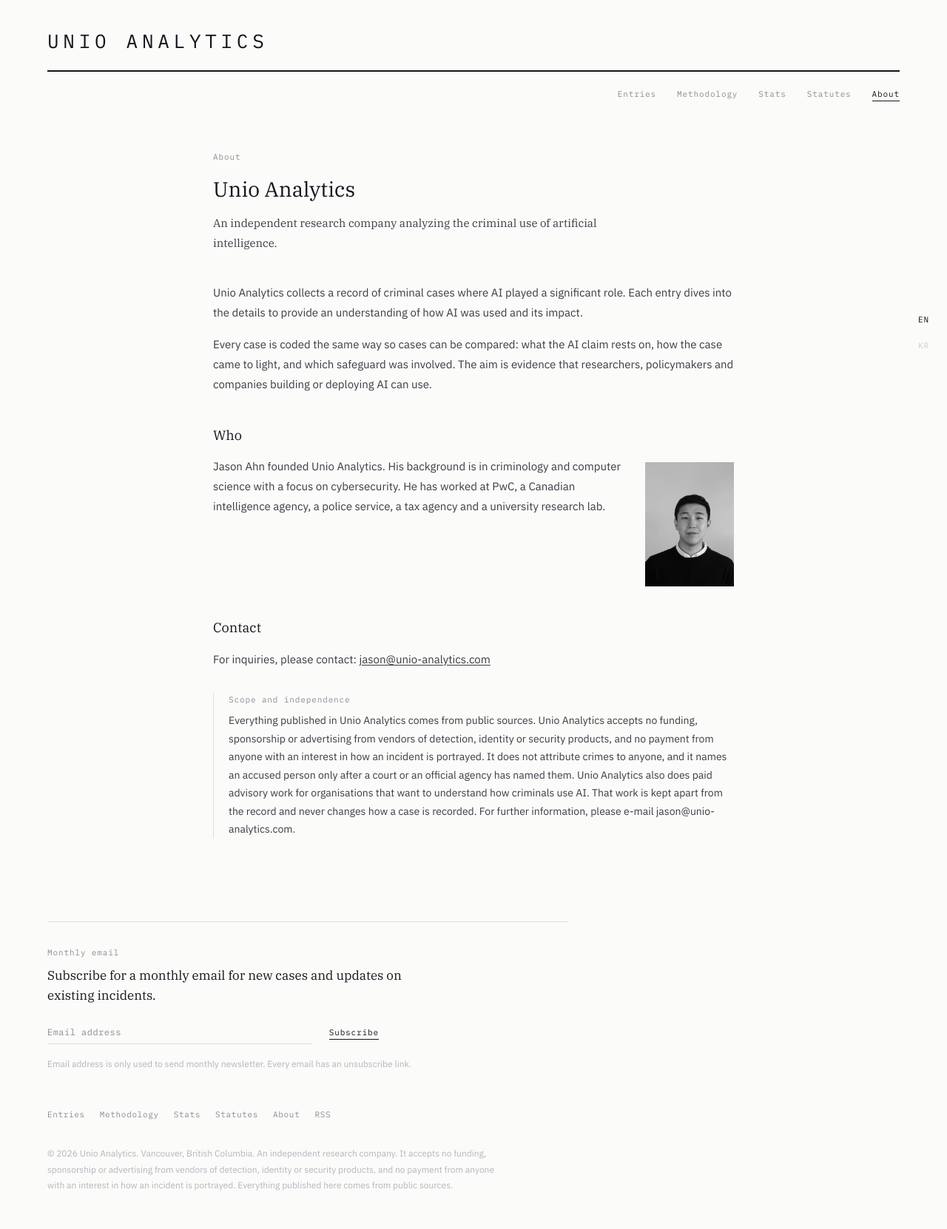
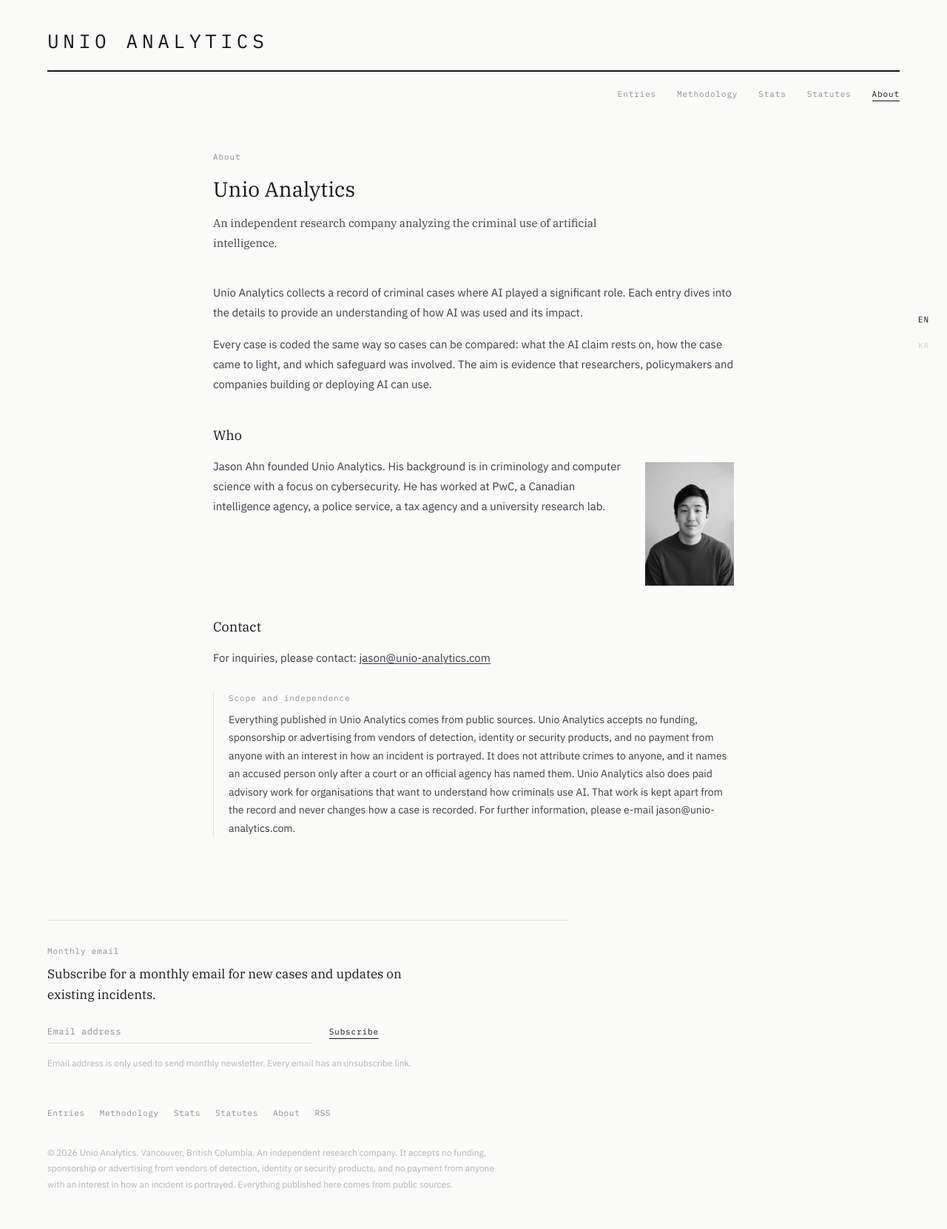
Before and after one commit to maestro-hong/maestro-hong.github.io, a Jekyll site: the page built from about.html, in a window 1280 px wide. Shown: the whole page at 74% size. Built offline with Jekyll 4.4.1, drawn with Linux system fonts in a browser that asks for light colours.

Commit message:
Change profile pic

```diff
--- a/about.html
+++ b/about.html
@@ -19,7 +19,7 @@ description: Unio Analytics is an independent research company that studies how
 
     <div class="who">
       <h2>Who</h2>
-      <img class="who__photo" src="/assets/img/unio_analytics_profile_pic.jpg" width="360" height="500" alt="Jason Ahn" loading="lazy" decoding="async">
+      <img class="who__photo" src="/assets/img/about-pic.jpg" width="360" height="500" alt="Jason Ahn" loading="lazy" decoding="async">
       <p>Jason Ahn founded Unio Analytics. His background is in criminology and computer science with a focus on cybersecurity.
         He has worked at PwC, a Canadian intelligence agency, a police service, a tax agency and a university research lab.</p>
     </div>
```
